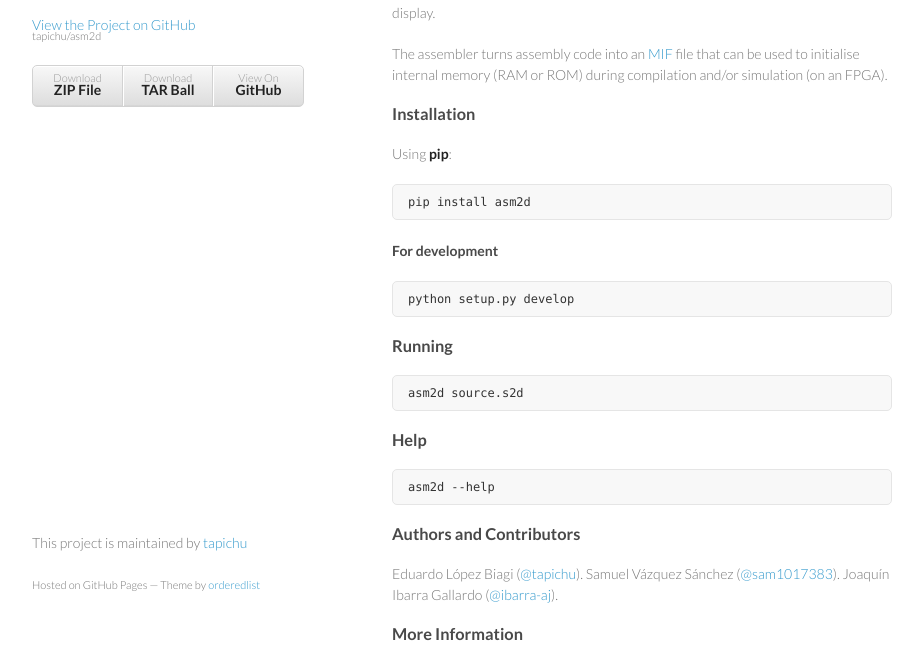
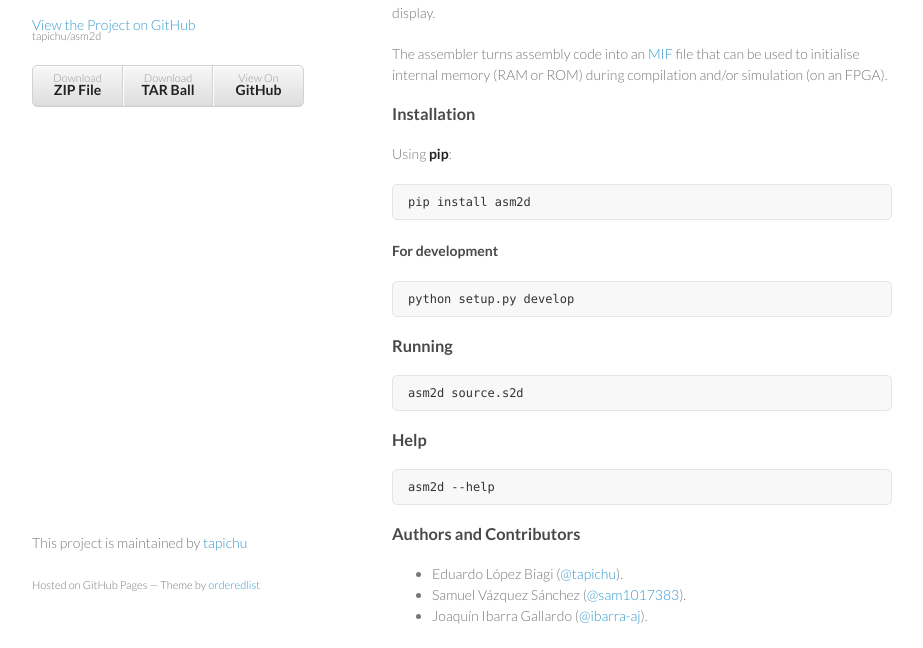
Before and after one commit to tapichu/asm2d, a plain HTML site: page index.html in a window 1280 px wide. Shown: the part 136-784 px from the top of the page, without its empty margins (178-1101 px from the left). Drawn offline with Linux system fonts and the light colour scheme.

Commit message:
Create gh-pages branch via GitHub

```diff
--- a/index.html
+++ b/index.html
@@ -58,11 +58,11 @@
 
 <h3>Authors and Contributors</h3>
 
-<p>Eduardo López Biagi (<a href="https://github.com/tapichu" class="user-mention">@tapichu</a>).
-Samuel Vázquez Sánchez (<a href="https://github.com/sam1017383" class="user-mention">@sam1017383</a>).
-Joaquín Ibarra Gallardo (<a href="https://github.com/ibarra-aj" class="user-mention">@ibarra-aj</a>).</p>
-
-<h3>More Information</h3>
+<ul>
+<li>Eduardo López Biagi (<a href="https://github.com/tapichu" class="user-mention">@tapichu</a>).</li>
+<li>Samuel Vázquez Sánchez (<a href="https://github.com/sam1017383" class="user-mention">@sam1017383</a>).</li>
+<li>Joaquín Ibarra Gallardo (<a href="https://github.com/ibarra-aj" class="user-mention">@ibarra-aj</a>).</li>
+</ul><h3>More Information</h3>
 
 <ul>
 <li>
```
Also changed, not shown: params.json (+1 -1 lines).
